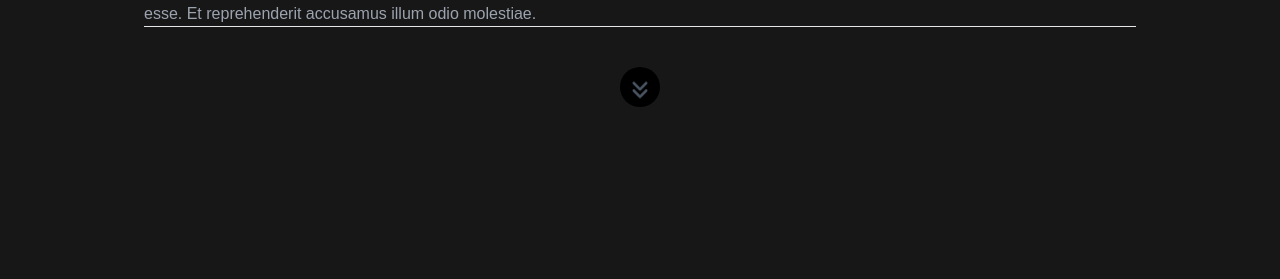
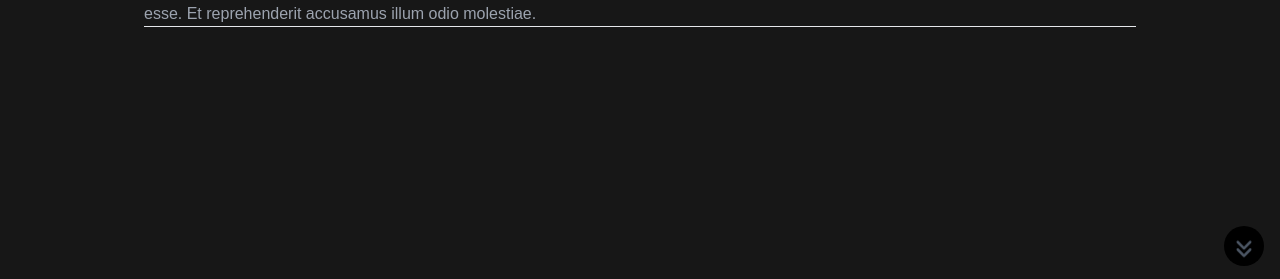
Before and after one commit to sinarhen/GameStore, a React (Create React App) app in the folder client/: page / in a window 1280 px wide. Shown: the part 518-797 px from the top of the page. Built offline with nearby package versions, Linux system fonts and the light colour scheme; the HTML template or start-up script is replaced by a standard one.

Commit message:
Scroller improved. Fixes needed

```diff
--- a/client/src/pages/Home.tsx
+++ b/client/src/pages/Home.tsx
@@ -2,9 +2,16 @@ import Banner from '../components/Banner';
 import { motion } from 'framer-motion';
 import TextAnim from '../components/TextAnim';
 import { FaAnglesDown } from "react-icons/fa6";
+import { useRef } from 'react';
 const appearDuration = 0.7;
 
 export default function Home() {
+
+    const categoriesSectionRef = useRef<HTMLDivElement>(null);
+
+    function scrollToCategories() {
+        categoriesSectionRef.current?.scrollIntoView({behavior: 'smooth'});
+    }
 
     return (
         <>
@@ -40,18 +47,19 @@ export default function Home() {
             </motion.p>
 
 
-            <div className='flex w-full items-center justify-center mt-10'>
+            <div className='fixed bottom-0 right-0 mb-4 mr-4'>
                 <motion.div
                     initial={{opacity: 0, x: -100}}
                     animate={{opacity: 1, x: 0, animationTimingFunction: 'cubic-bezier(0.4, 0, 0.2, 1)'}}
                     transition={{delay: appearDuration + 1.5, duration: appearDuration}}
-
-                    className='w-10 h-10 rounded-full flex items-center justify-center bg-black p-2.5 cursor-pointer'>
+                    className='w-10 h-10 rounded-full flex items-center justify-center bg-black p-2.5 cursor-pointer'
+                    onClick={scrollToCategories}
+                >
                     <FaAnglesDown className='w-full mt-1.5 h-full text-gray-600 animate-bounce'/>
                 </motion.div>
             </div>
 
-            <div id='categories' className='w-full h-[1000px]'>
+            <div ref={categoriesSectionRef} id='categories' className='w-full h-[1000px]'>
 
             </div>
         </>
```
